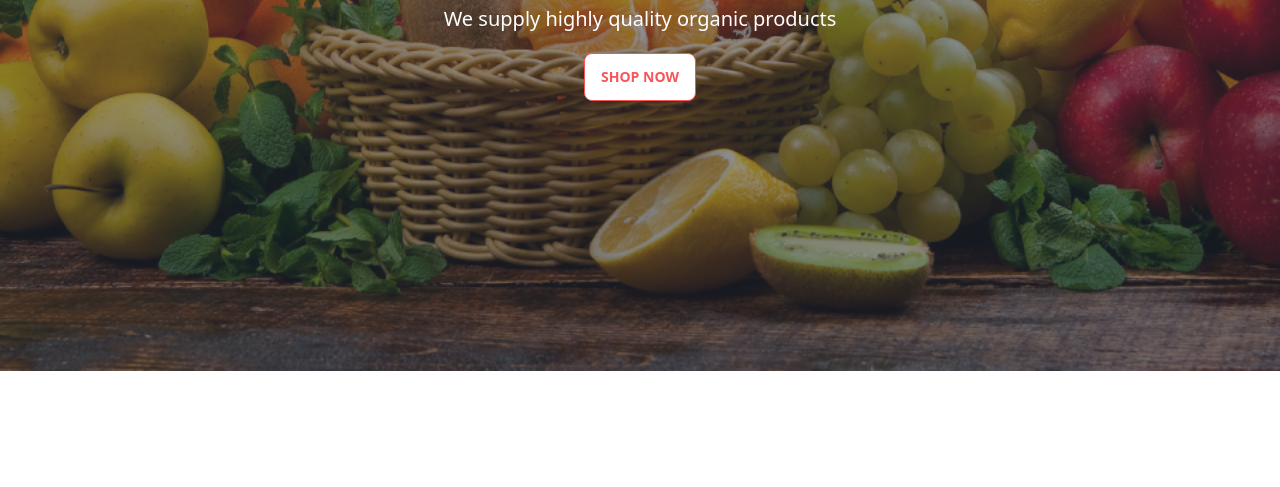
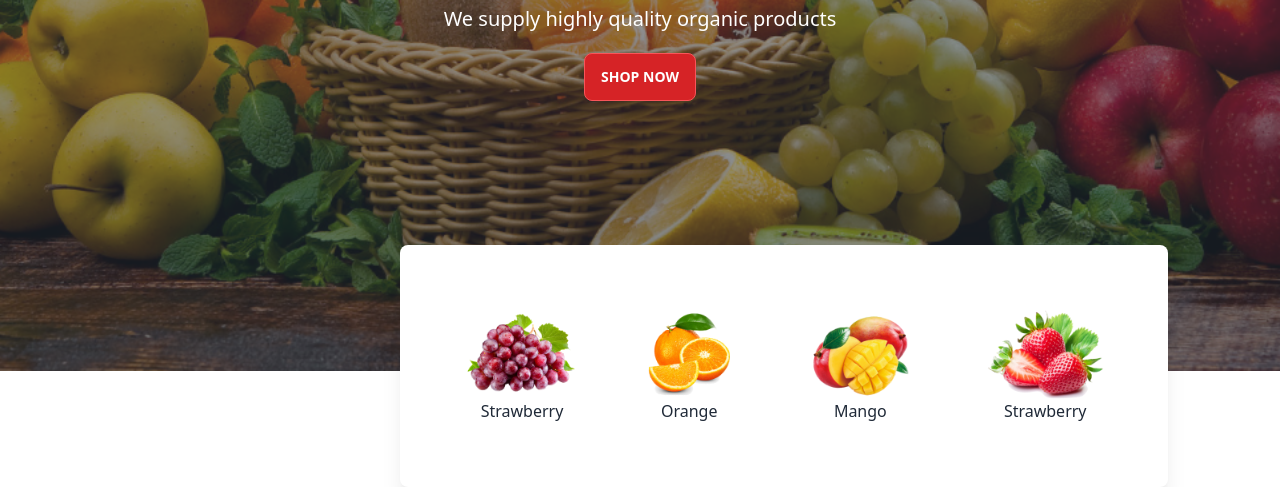
Before and after one commit to Engr-Monir/Fruit-Burst, a plain HTML site: page index.html in a window 1280 px wide. Shown: the part 569-1056 px from the top of the page. Before the commit the page ends 966 px from the top, so only its background shows below. Drawn offline with nearby package versions, Linux system fonts and the light colour scheme; grey boxes are pictures that could not be loaded.

Commit message:
banner end

```diff
--- a/index.html
+++ b/index.html
@@ -96,7 +96,8 @@
                             doorstep</h1>
                         <p class="mb-5 text-[#FFF] text-xl font-medium">We supply highly quality organic products</p>
                         <button
-                            class="btn  text-[#F85559] border border-[#F85559] bg-white hover:bg-[#F85559] hover:text-white">Shop
+                            class="btn  text-white border border-[#F85559]
+                            bg-[#d62326] hover:bg-[#923f41] hover:text-white">Shop
                             Now</button>
                     </div>
                 </div>
@@ -118,7 +119,8 @@
                             doorstep</h1>
                         <p class="mb-5 text-[#FFF] text-xl font-medium">We supply highly quality organic products</p>
                         <button
-                            class="btn  text-[#F85559] border border-[#F85559] bg-white hover:bg-[#F85559] hover:text-white">Shop
+                            class="btn  text-white border border-[#F85559]
+                            bg-[#d62326] hover:bg-[#923f41] hover:text-white">Shop
                             Now</button>
                     </div>
                 </div>
@@ -140,7 +142,8 @@
                             doorstep</h1>
                         <p class="mb-5 text-[#FFF] text-xl font-medium">We supply highly quality organic products</p>
                         <button
-                            class="btn  text-[#F85559] border border-[#F85559] bg-white hover:bg-[#F85559] hover:text-white">Shop
+                            class="btn  text-white border border-[#F85559]
+                            bg-[#d62326] hover:bg-[#923f41] hover:text-white">Shop
                             Now</button>
                     </div>
                 </div>
@@ -162,7 +165,8 @@
                             doorstep</h1>
                         <p class="mb-5 text-[#FFF] text-xl font-medium">We supply highly quality organic products</p>
                         <button
-                            class="btn  text-[#F85559] border border-[#F85559] bg-white hover:bg-[#F85559] hover:text-white">Shop
+                            class="btn  text-white border border-[#F85559]
+                            bg-[#d62326] hover:bg-[#923f41] hover:text-white">Shop
                             Now</button>
                     </div>
                 </div>
@@ -174,8 +178,29 @@
           </div>
         </div>
       </div>
+<!-- Box for fruit -->
 
+<div class="bg-[#FFF] rounded-lg shadow-xl  max-w-3xl mx-auto  absolute -bottom-64  right-28 ">
+    <div class="hidden lg:flex text-center space-x-16 p-16">
+        <div>
+           <img src="./images/fruit1.png" alt="">
+           <p>Strawberry</p>
+       </div>
+        <div>
+           <img src="./images/fruit2.png" alt="">
+           <p>Orange</p>
+       </div>
+        <div>
+           <img src="./images/fruit3.png" alt="">
+           <p>Mango</p>
+       </div>
+        <div>
+           <img src="./images/fruit4.png" alt="">
+           <p>Strawberry</p>
+       </div>
 
+     </div>
+  </div>
 
 </section>
 
```
